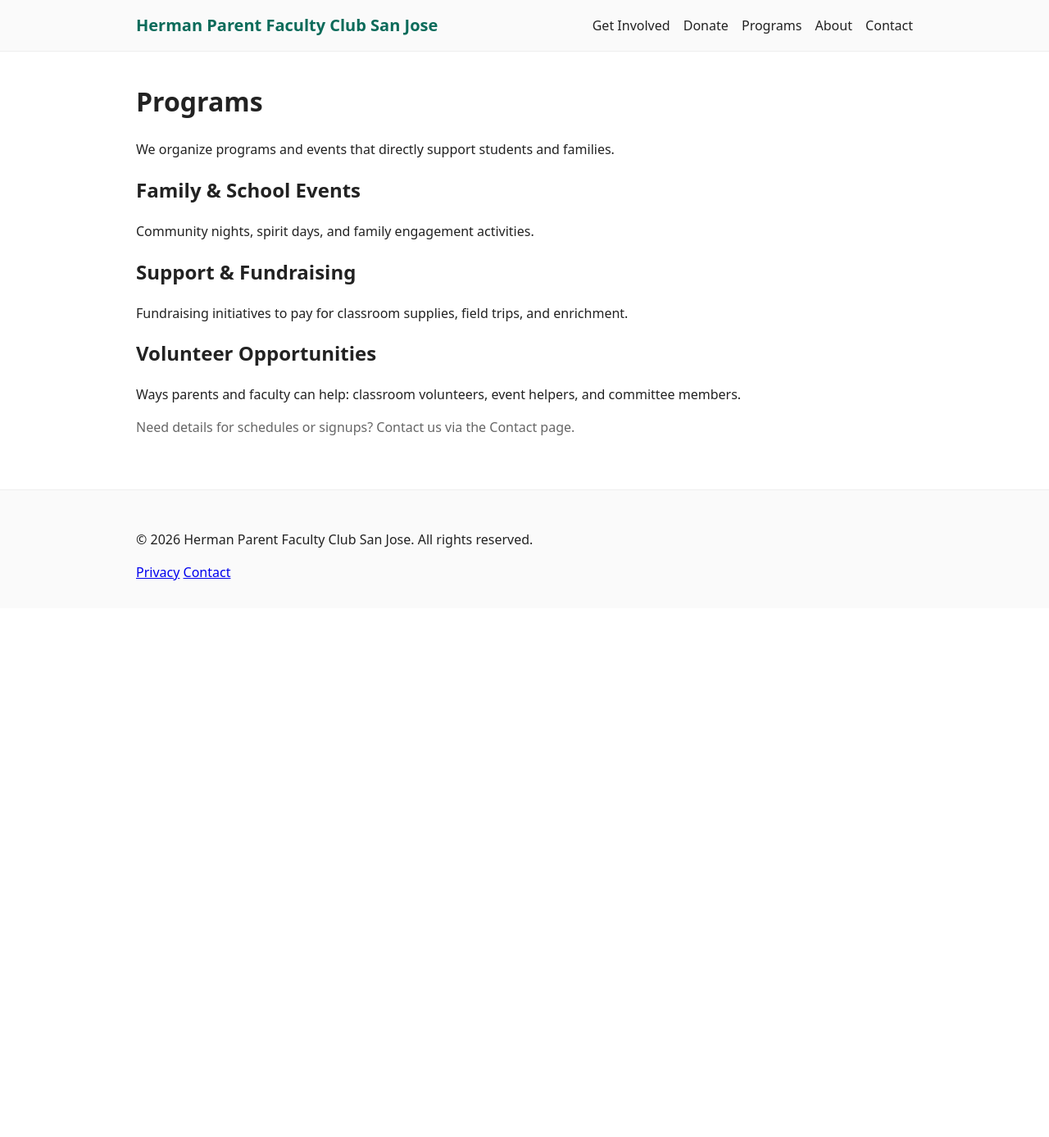
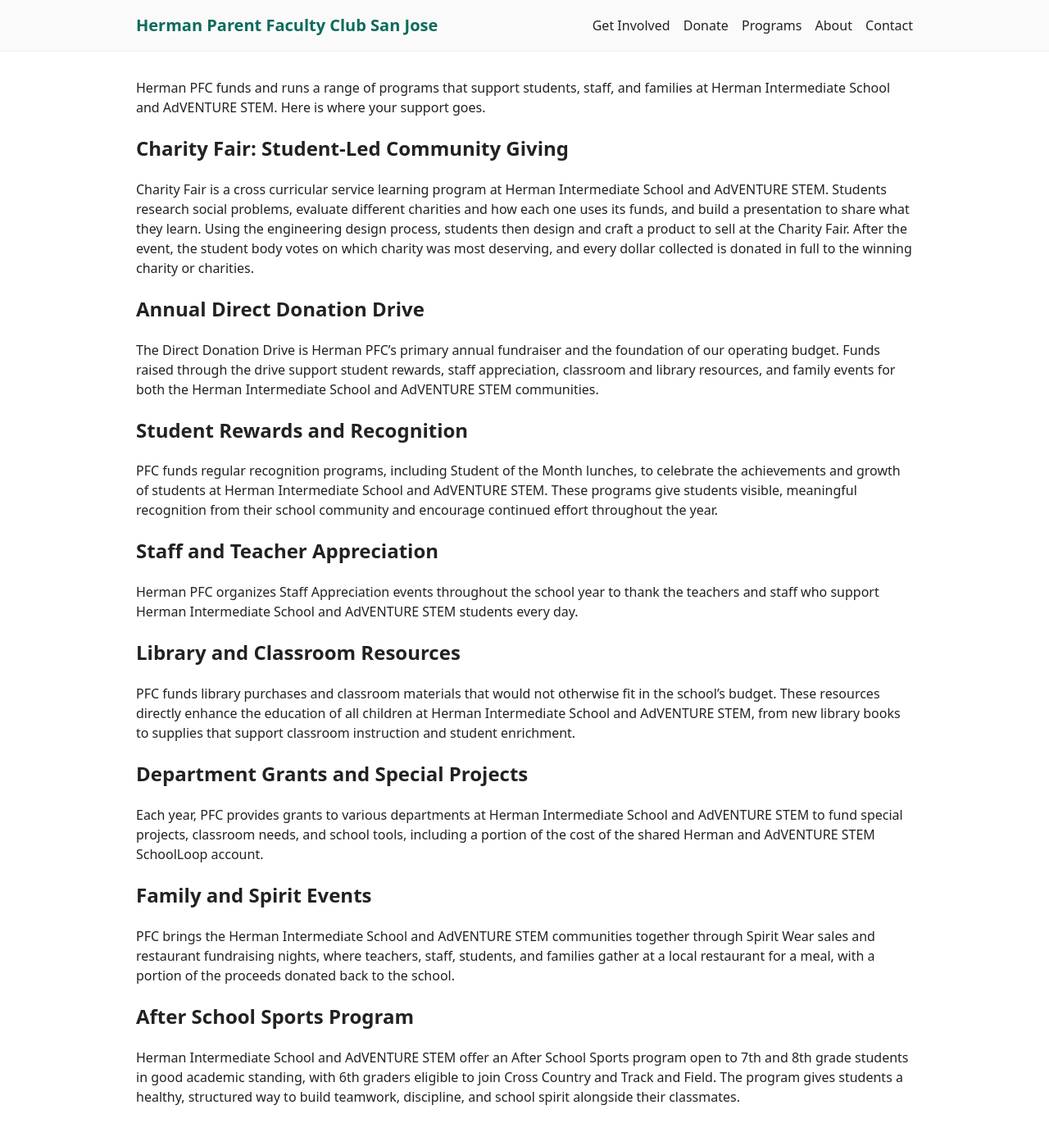
Before and after one commit to hermanparentfacultyclub/www, a Jekyll site: the page built from programs.md, in a window 1280 px wide and 1400 px high. Shown: the top 1387 px of the window at 82% size. Built offline with Jekyll 4.4.1, drawn with Linux system fonts in a browser that asks for light colours.

Commit message:
Expand programs section in programs.md
Added new sections detailing various programs supported by Herman PFC, including Charity Fair, Annual Direct Donation Drive, Student Rewards, Staff Appreciation, and more.

```diff
--- a/programs.md
+++ b/programs.md
@@ -1,23 +1,41 @@
 ---
+title: "Programs"
 layout: default
-title: Programs
+permalink: /programs/
 ---
-<h1>Programs</h1>
-<p>We organize programs and events that directly support students and families.</p>
 
-<section aria-labelledby="events">
-  <h2 id="events">Family & School Events</h2>
-  <p>Community nights, spirit days, and family engagement activities.</p>
-</section>
+Herman PFC funds and runs a range of programs that support students, staff, and families at Herman Intermediate School and AdVENTURE STEM. Here is where your support goes.
 
-<section aria-labelledby="support">
-  <h2 id="support">Support & Fundraising</h2>
-  <p>Fundraising initiatives to pay for classroom supplies, field trips, and enrichment.</p>
-</section>
+## Charity Fair: Student-Led Community Giving
 
-<section aria-labelledby="volunteer">
-  <h2 id="volunteer">Volunteer Opportunities</h2>
-  <p>Ways parents and faculty can help: classroom volunteers, event helpers, and committee members.</p>
-</section>
+Charity Fair is a cross curricular service learning program at Herman Intermediate School and AdVENTURE STEM. Students research social problems, evaluate different charities and how each one uses its funds, and build a presentation to share what they learn. Using the engineering design process, students then design and craft a product to sell at the Charity Fair. After the event, the student body votes on which charity was most deserving, and every dollar collected is donated in full to the winning charity or charities.
 
-<p class="muted">Need details for schedules or signups? Contact us via the Contact page.</p>
+## Annual Direct Donation Drive
+
+The Direct Donation Drive is Herman PFC's primary annual fundraiser and the foundation of our operating budget. Funds raised through the drive support student rewards, staff appreciation, classroom and library resources, and family events for both the Herman Intermediate School and AdVENTURE STEM communities.
+
+## Student Rewards and Recognition
+
+PFC funds regular recognition programs, including Student of the Month lunches, to celebrate the achievements and growth of students at Herman Intermediate School and AdVENTURE STEM. These programs give students visible, meaningful recognition from their school community and encourage continued effort throughout the year.
+
+## Staff and Teacher Appreciation
+
+Herman PFC organizes Staff Appreciation events throughout the school year to thank the teachers and staff who support Herman Intermediate School and AdVENTURE STEM students every day.
+
+## Library and Classroom Resources
+
+PFC funds library purchases and classroom materials that would not otherwise fit in the school's budget. These resources directly enhance the education of all children at Herman Intermediate School and AdVENTURE STEM, from new library books to supplies that support classroom instruction and student enrichment.
+
+## Department Grants and Special Projects
+
+Each year, PFC provides grants to various departments at Herman Intermediate School and AdVENTURE STEM to fund special projects, classroom needs, and school tools, including a portion of the cost of the shared Herman and AdVENTURE STEM SchoolLoop account.
+
+## Family and Spirit Events
+
+PFC brings the Herman Intermediate School and AdVENTURE STEM communities together through Spirit Wear sales and restaurant fundraising nights, where teachers, staff, students, and families gather at a local restaurant for a meal, with a portion of the proceeds donated back to the school.
+
+## After School Sports Program
+
+Herman Intermediate School and AdVENTURE STEM offer an After School Sports program open to 7th and 8th grade students in good academic standing, with 6th graders eligible to join Cross Country and Track and Field. The program gives students a healthy, structured way to build teamwork, discipline, and school spirit alongside their classmates.
+
+<!-- Confirm PFC's actual role in supporting After School Sports before publishing this section. It was not on the original list of programs PFC funds. -->
```
